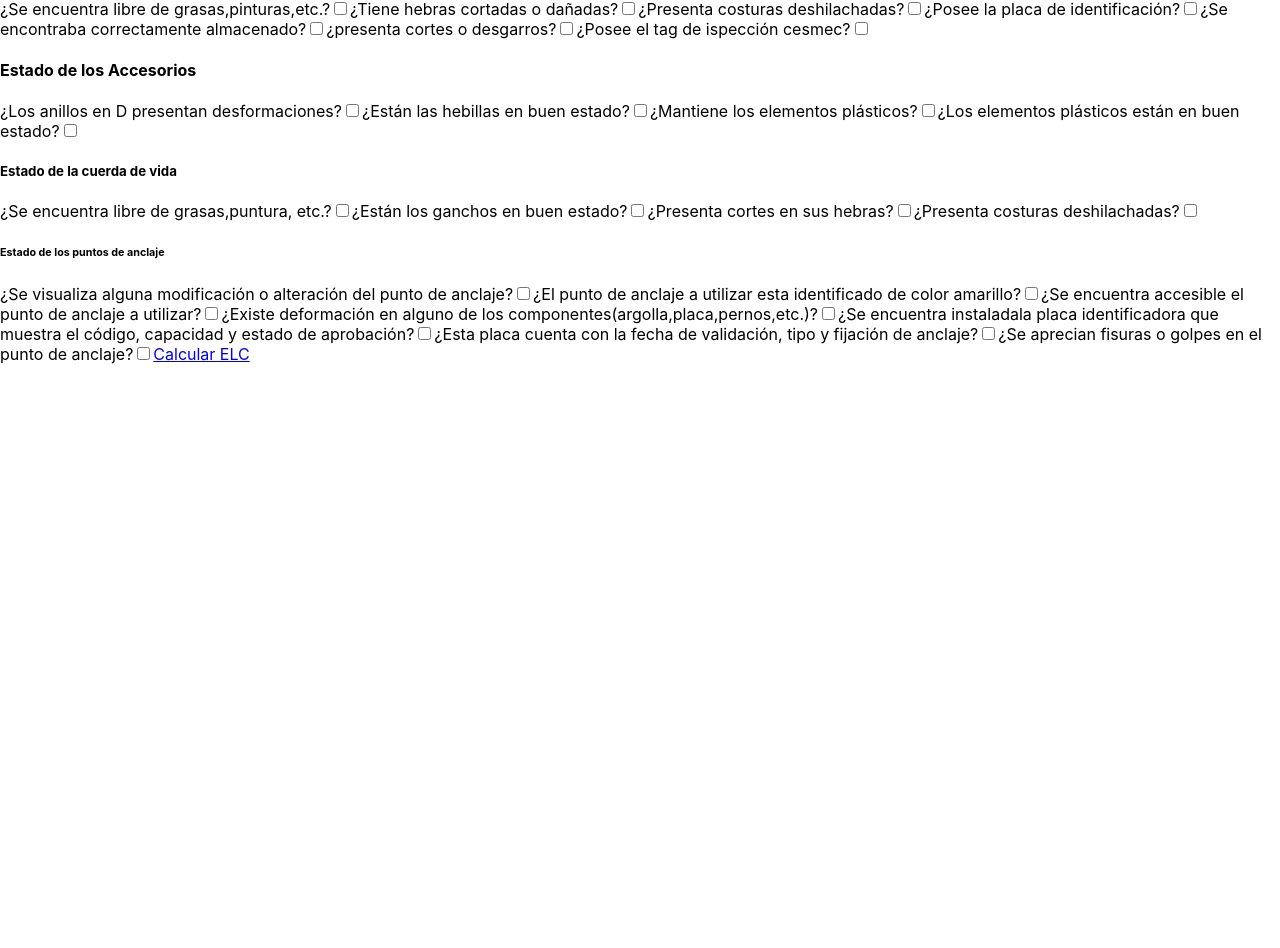
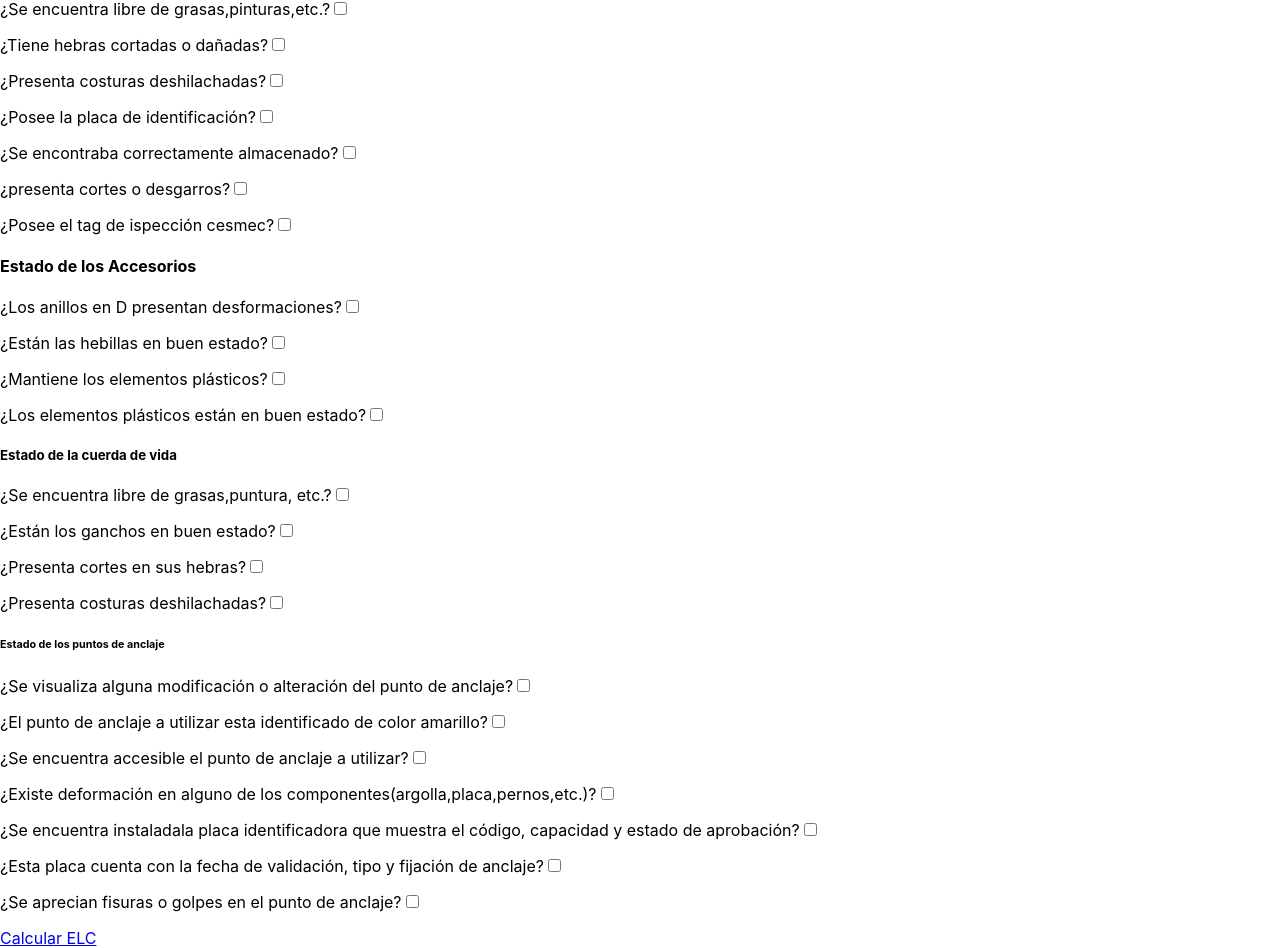
Before and after one commit to EstefaniaNeira/bhp-celc, a React (Create React App) app: page /Checklist in a window 1280 px wide. Shown: the part 174-1122 px from the top of the page. Before the commit the page ends 800 px from the top, so only its background shows below. Built offline with nearby package versions, Linux system fonts and the light colour scheme.

Commit message:
checklist css

```diff
--- a/src/components/Checklist/Checklist.js
+++ b/src/components/Checklist/Checklist.js
@@ -7,12 +7,16 @@ const Checklist = () => {
   return (
     <>
       <div>
-        <h1 clasName={classes.titleChecklist}>Check-list</h1>
-        <h2>Arnés de seguridad y punto de anclaje </h2>
+        <h1 className={classes.textChecklist}>Check-list</h1>
+        <h2 className={classes.textSubCheck}>
+          Arnés de seguridad y punto de anclaje
+        </h2>
       </div>
       <div className={classes.lineChecklist}></div>
-      <h3>Estado de Arnés</h3>
-      <div class="form-check">
+
+      <h3 className={classes.textlist}>Estado de Arnés</h3>
+      <div className={classes.inputTextlist}>
+        <p>
           ¿Se encuentra libre de grasas,pinturas,etc.?
           <input
             class="form-check-input"
@@ -20,6 +24,8 @@ const Checklist = () => {
             value=""
             id="flexCheckDefault"
           ></input>
+        </p>
+        <p>
           ¿Tiene hebras cortadas o dañadas?
           <input
             class="form-check-input"
@@ -27,6 +33,8 @@ const Checklist = () => {
             value=""
             id="flexCheckDefault"
           ></input>
+        </p>
+        <p>
           ¿Presenta costuras deshilachadas?
           <input
             class="form-check-input"
@@ -34,6 +42,8 @@ const Checklist = () => {
             value=""
             id="flexCheckDefault"
           ></input>
+        </p>
+        <p>
           ¿Posee la placa de identificación?
           <input
             class="form-check-input"
@@ -41,6 +51,8 @@ const Checklist = () => {
             value=""
             id="flexCheckDefault"
           ></input>
+        </p>
+        <p>
           ¿Se encontraba correctamente almacenado?
           <input
             class="form-check-input"
@@ -48,6 +60,8 @@ const Checklist = () => {
             value=""
             id="flexCheckDefault"
           ></input>
+        </p>
+        <p>
           ¿presenta cortes o desgarros?
           <input
             class="form-check-input"
@@ -55,6 +69,8 @@ const Checklist = () => {
             value=""
             id="flexCheckDefault"
           ></input>
+        </p>
+        <p>
           ¿Posee el tag de ispección cesmec?
           <input
             class="form-check-input"
@@ -62,9 +78,11 @@ const Checklist = () => {
             value=""
             id="flexCheckDefault"
           ></input>
+        </p>
       </div>
-      <h4>Estado de los Accesorios</h4>
-      <div class="form-check">
+      <h4 className={classes.textlist}>Estado de los Accesorios</h4>
+      <div className={classes.textlist}>
+        <p>
           ¿Los anillos en D presentan desformaciones?
           <input
             class="form-check-input"
@@ -72,6 +90,8 @@ const Checklist = () => {
             value=""
             id="flexCheckDefault"
           ></input>
+        </p>
+        <p>
           ¿Están las hebillas en buen estado?
           <input
             class="form-check-input"
@@ -79,6 +99,8 @@ const Checklist = () => {
             value=""
             id="flexCheckDefault"
           ></input>
+        </p>
+        <p>
           ¿Mantiene los elementos plásticos?
           <input
             class="form-check-input"
@@ -86,6 +108,8 @@ const Checklist = () => {
             value=""
             id="flexCheckDefault"
           ></input>
+        </p>
+        <p>
           ¿Los elementos plásticos están en buen estado?
           <input
             class="form-check-input"
@@ -93,9 +117,11 @@ const Checklist = () => {
             value=""
             id="flexCheckDefault"
           ></input>
+        </p>
       </div>
-      <h5>Estado de la cuerda de vida </h5>
-      <div class="form-check">
+      <h5 className={classes.textlist}>Estado de la cuerda de vida </h5>
+      <div className={classes.textlist}>
+        <p>
           ¿Se encuentra libre de grasas,puntura, etc.?
           <input
             class="form-check-input"
@@ -103,6 +129,8 @@ const Checklist = () => {
             value=""
             id="flexCheckDefault"
           ></input>
+        </p>
+        <p>
           ¿Están los ganchos en buen estado?
           <input
             class="form-check-input"
@@ -110,6 +138,8 @@ const Checklist = () => {
             value=""
             id="flexCheckDefault"
           ></input>
+        </p>
+        <p>
           ¿Presenta cortes en sus hebras?
           <input
             class="form-check-input"
@@ -117,6 +147,8 @@ const Checklist = () => {
             value=""
             id="flexCheckDefault"
           ></input>
+        </p>
+        <p>
           ¿Presenta costuras deshilachadas?
           <input
             class="form-check-input"
@@ -124,15 +156,19 @@ const Checklist = () => {
             value=""
             id="flexCheckDefault"
           ></input>
-        <h6>Estado de los puntos de anclaje </h6>
-        <div class="form-check">
+        </p>
+        <h6 className={classes.textlist}>Estado de los puntos de anclaje </h6>
+        <div className={classes.textlist}>
+          <p>
             ¿Se visualiza alguna modificación o alteración del punto de anclaje?
             <input
               class="form-check-input"
               type="checkbox"
               value=""
               id="flexCheckDefault"
-          ></input>
+            ></input>{" "}
+          </p>
+          <p>
             ¿El punto de anclaje a utilizar esta identificado de color amarillo?
             <input
               class="form-check-input"
@@ -140,6 +176,8 @@ const Checklist = () => {
               value=""
               id="flexCheckDefault"
             ></input>
+          </p>
+          <p>
             ¿Se encuentra accesible el punto de anclaje a utilizar?
             <input
               class="form-check-input"
@@ -147,6 +185,8 @@ const Checklist = () => {
               value=""
               id="flexCheckDefault"
             ></input>
+          </p>
+          <p>
             ¿Existe deformación en alguno de los
             componentes(argolla,placa,pernos,etc.)?
             <input
@@ -155,14 +195,18 @@ const Checklist = () => {
               value=""
               id="flexCheckDefault"
             ></input>
-          ¿Se encuentra instaladala placa identificadora que muestra el código,
-          capacidad y estado de aprobación?
+          </p>
+          <p>
+            ¿Se encuentra instaladala placa identificadora que muestra el
+            código, capacidad y estado de aprobación?
             <input
               class="form-check-input"
               type="checkbox"
               value=""
               id="flexCheckDefault"
             ></input>
+          </p>
+          <p>
             ¿Esta placa cuenta con la fecha de validación, tipo y fijación de
             anclaje?
             <input
@@ -171,6 +215,8 @@ const Checklist = () => {
               value=""
               id="flexCheckDefault"
             ></input>
+          </p>
+          <p>
             ¿Se aprecian fisuras o golpes en el punto de anclaje?
             <input
               class="form-check-input"
@@ -178,17 +224,14 @@ const Checklist = () => {
               value=""
               id="flexCheckDefault"
             ></input>
+          </p>
+        </div>
+      </div>
       <Link>
-            <Button
-              exact
-              href="/"
-              className={classes.buttonCalculationChecklist}
-            >
+        <Button exact href="/" className={classes.buttonCalculationChecklist}>
           Calcular ELC
         </Button>
       </Link>
-        </div>
-      </div>
     </>
   );
 };
--- a/src/components/Checklist/Checklist.module.css
+++ b/src/components/Checklist/Checklist.module.css
@@ -1,26 +1,13 @@
 @media (min-device-width: 360px) and (max-device-width: 640px) {
   .lineChecklist {
     background-color: #ef6e23;
-    width: 283px;
+    width: 52vh;
     height: 3px;
     position: absolute;
-    margin-left: 5vh;
-    margin-top: -2vh;
+    margin-left: 2vh;
+    margin-top: -1vh;
   }
-  .titleChecklist {
-    position: absolute;
-    left: -2.78%;
-    right: 1.39%;
-    top: 1.79%;
-    bottom: 93.54%;
-    font-family: ariel;
-    font-style: normal;
-    font-weight: 500;
-    font-size: 15px;
-    line-height: 18px;
-    text-align: center;
-    color: rgba(0, 0, 0, 0.64);
-  }
+
   .buttonCalculationChecklist {
     position: absolute;
     justify-content: center;
@@ -42,4 +29,36 @@
     width: 35vh;
     height: 10vh;
   }
+  .textChecklist {
+    text-align: center;
+    font-family: arial;
+    font-size: 18px;
+    margin-top: 5vh;
+    opacity: 65%;
+  }
+  .textSubCheck {
+    text-align: center;
+    font-family: arial;
+    font-size: 18px;
+    margin-top: 5vh;
+    opacity: 65%;
+  }
+  .textlist {
+    text-align: start;
+    font-family: arial;
+    font-size: 18px;
+    margin-top: 5vh;
+    opacity: 65%;
+    margin-left: 2vh;
+  }
+  .inputTextlist {
+    text-align: start;
+    font-family: arial;
+    font-size: 18px;
+    margin-top: 5vh;
+    opacity: 65%;
+    margin-left: 2vh;
+    margin-top: 2vh;
+    line-height: 4vh;
+  }
 }
```
Lines whose indentation alone changed are shown as unchanged.
